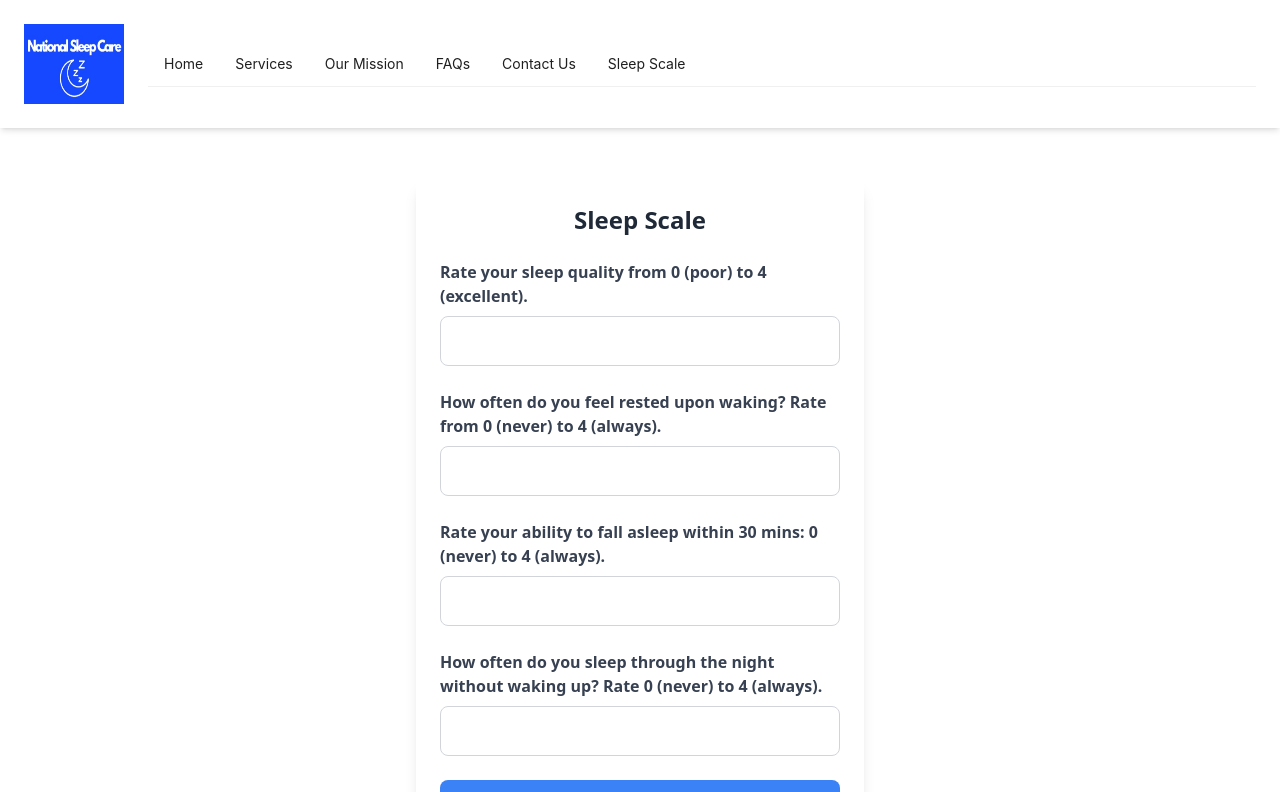
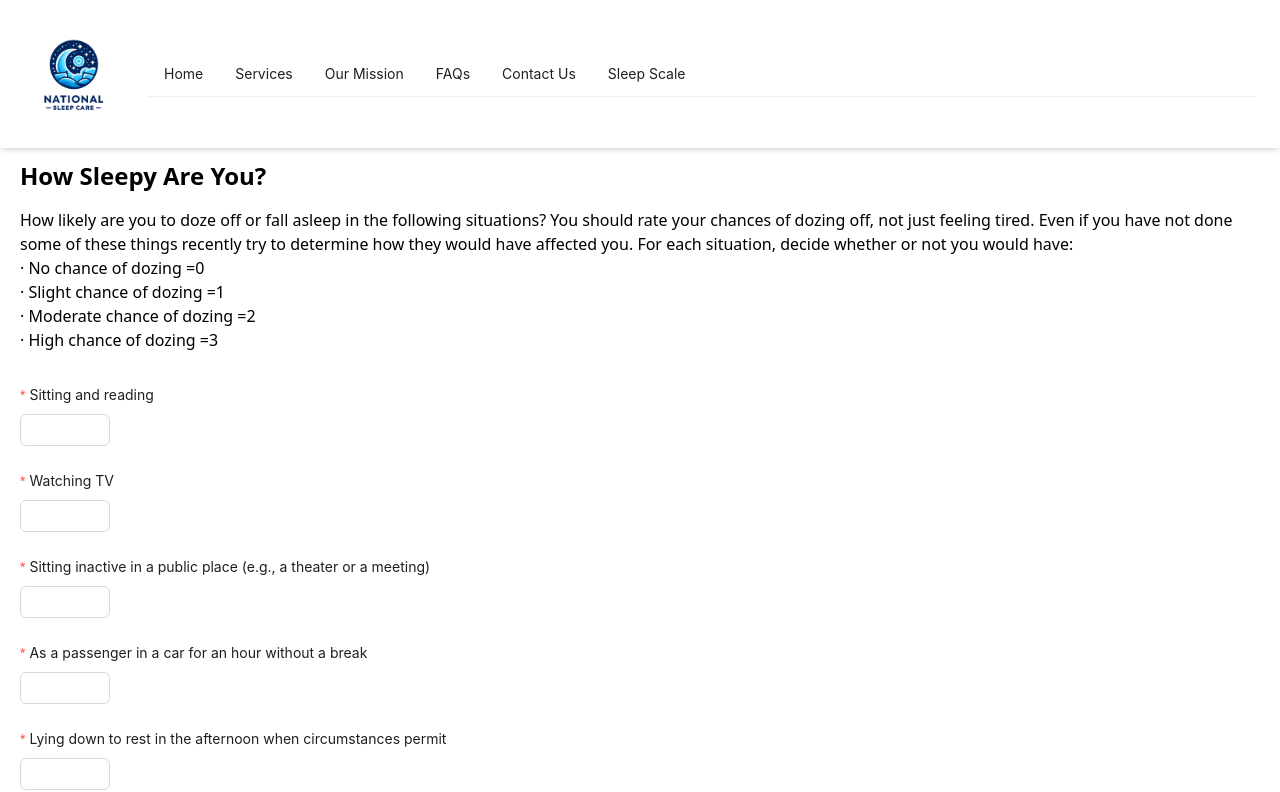
Before and after one commit to Arsalanbashir831/National-Sleep-Care, a React (Vite) app: page /sleepscale in a window 1280 px wide. Shown: the top 792 px of the page. Built offline with nearby package versions, Linux system fonts and the light colour scheme.

Commit message:
UI complete

```diff
--- a/src/component/Header.jsx
+++ b/src/component/Header.jsx
@@ -59,13 +59,9 @@ const HeroSection = () => {
         </motion.p>
         <div style={{display: 'flex',gap: 5}} className='text-left gap' whileHover="hover" whileTap="tap" variants={buttonVariants}>
           <Button type="primary" href="/about-us" className="bg-blue-500 hover:bg-blue-700 text-white font-bold py-2 px-4  h-10 rounded">
-          <Link to='/DSO'>DSO</Link>
+          <Link to='/mission'>Our Mission</Link>
           </Button>
-          <Button type="primary" href="/about-us" className="bg-blue-500 hover:bg-blue-700 text-white font-bold py-2 px-4  h-10 rounded">
-          <Link to='/DSO'>Dental Clinic</Link>
 
-
-          </Button>
         </div>
       </motion.div>
 
--- a/src/component/Navbar.jsx
+++ b/src/component/Navbar.jsx
@@ -2,7 +2,7 @@ import React, { useState } from 'react';
 import { Menu, Typography } from 'antd';
 import { MenuOutlined, CloseOutlined } from '@ant-design/icons';
 import { motion, AnimatePresence } from 'framer-motion';
-import logo from '../assets/logo.png'
+import logo from '../assets/ncslogo.png'
 import { Link } from 'react-router-dom';
 const { Title } = Typography;
 
@@ -34,7 +34,7 @@ const Navbar = () => {
     <nav className="fixed top-0 left-0 w-full flex items-center justify-between flex-wrap bg-white p-6 shadow-md z-50">
       <div className="flex items-center flex-shrink-0 text-black mr-6">
         {/* <Title level={4} className="text-blue-500 m-0">NationalSleepCare</Title> */}
-        <img src={logo} className='w-[100px] h-[80px]'/>
+        <img src={logo} className='w-[100px] h-[100px]'/>
       </div>
       <div className="block lg:hidden">
         <button onClick={() => setVisible(!visible)} className="text-blue-500 focus:outline-none">
--- a/src/component/ServiceSection.jsx
+++ b/src/component/ServiceSection.jsx
@@ -28,7 +28,7 @@ const features = [
 const FeatureCard = ({ title, content, icon }) => {
   return (
     <motion.div
-      className="flex flex-col justify-between p-6 rounded-lg shadow-lg text-white bg-gradient-to-br from-blue-700 to-blue-400 h-64"
+      className="flex flex-col justify-between p-6  rounded-lg shadow-lg text-white bg-gradient-to-br from-blue-700 to-blue-400 md:h-60 h-64"
       whileHover={{ translateY: -5 }}
       transition={{ duration: 0.3 }}
     >
--- a/src/pages/DSO.jsx
+++ b/src/pages/DSO.jsx
@@ -38,33 +38,31 @@ function DSO() {
     // Handler for form submission
     const handleSubmit = async (event, answers, formName) => {
         event.preventDefault();
-        console.log(`${formName} Answers:`, answers);
+         console.log(`${formName} Answers:`, answers);
         alert(`Thank you for completing ${formName}!`);
-        if (formName === "Dental Clinics") {
-            await event.preventDefault();
-            const endpoint = 'https://sheet.best/api/sheets/5aa43cf6-3e09-49af-9fea-d877030c5397'; // Provided by Sheet.best
-            try {
-                const response = await fetch(endpoint + '?key=LreR2TjF@Qvzm_bG5M$pRj%uE00FUIGFJCP6nkH8obiqHgfzugh7rxO-kwZmdY#F', {
-                    method: 'POST',
-                    headers: {
-                        'Content-Type': 'application/json',
-                        'X-Api-Key': 'LreR2TjF@Qvzm_bG5M$pRj%uE00FUIGFJCP6nkH8obiqHgfzugh7rxO-kwZmdY#F' // API Key
-                    },
-                    body: JSON.stringify({
-                        ...answers
-                    })
-                });
-                console.log(response);
-                if (response.ok) {
-                    alert('Form submitted successfully!');
-                } else {
-                    throw new Error('Submission failed');
-                }
-            } catch (error) {
-                console.error('Error during form submission:', error);
-                alert('Error submitting form');
-            }
-        }
+        // if (formName === "Dental Clinics") {
+        //     await event.preventDefault();
+        //     const endpoint = 'https://sheet.best/api/sheets/c5ff2654-34f9-4413-b37b-074ad8abf7fb';
+        //     try {
+        //         const response = await fetch(`${endpoint}`, {
+        //             method: 'POST',
+        //             headers: {
+        //                 'Content-Type': 'application/json',
+        //                 'X-Api-Key': 'JxGWV-nw#V0gPNQy4hPfp-RdQI2irAYQ_Fn7mo4-hvM9HxWwrxdyNqoL4s4Eb_40', // API Key
+        //             },
+        //             body: JSON.stringify({ "test":"test"})
+        //         });
+        //         console.log(response);
+        //         if (response.ok) {
+        //             alert('Form submitted successfully!');
+        //         } else {
+        //             throw new Error('Submission failed');
+        //         }
+        //     } catch (error) {
+        //         console.error('Error during form submission:', error);
+        //         alert('Error submitting form');
+        //     }
+        // }
     };
 
     return (
--- a/src/pages/SleepScale.jsx
+++ b/src/pages/SleepScale.jsx
@@ -1,64 +1,69 @@
-import React, { useState } from 'react';
+import { useState } from 'react';
+import { Form, InputNumber, Button, Modal } from 'antd';
+import { ExclamationCircleOutlined } from '@ant-design/icons';
 
-function SleepScale() {
-    const questionsSleepScale = [
-        "Rate your sleep quality from 0 (poor) to 4 (excellent).",
-        "How often do you feel rested upon waking? Rate from 0 (never) to 4 (always).",
-        "Rate your ability to fall asleep within 30 mins: 0 (never) to 4 (always).",
-        "How often do you sleep through the night without waking up? Rate 0 (never) to 4 (always)."
+export default function SleepinessForm() {
+  const [form] = Form.useForm();
+  const [isModalVisible, setIsModalVisible] = useState(false);
+  const [totalScore, setTotalScore] = useState(0);
+
+  const situations = [
+    { key: 'reading', text: 'Sitting and reading' },
+    { key: 'tv', text: 'Watching TV' },
+    { key: 'sitting_inactive', text: 'Sitting inactive in a public place (e.g., a theater or a meeting)' },
+    { key: 'car_passenger', text: 'As a passenger in a car for an hour without a break' },
+    { key: 'lying_down', text: 'Lying down to rest in the afternoon when circumstances permit' },
+    { key: 'talking', text: 'Sitting and talking to someone' },
+    { key: 'lunch', text: 'Sitting quietly after a lunch without alcohol' },
+    { key: 'car_traffic', text: 'In a car, while stopped for a few minutes in traffic' }
   ];
 
-    const [sleepScaleAnswers, setSleepScaleAnswers] = useState({});
-    const [submissionCount, setSubmissionCount] = useState(0);
-
-    const handleInputChange = (answers, setAnswers, index, value) => {
-        if (value >= 0 && value <= 4 && value !== "") {
-            setAnswers({ ...answers, [index]: parseInt(value) });
-        }
+  const onFinish = (values) => {
+    const score = Object.values(values).reduce((acc, value) => acc + value, 0);
+    setTotalScore(score);
+    setIsModalVisible(true);
   };
 
-    const handleSubmit = (event) => {
-        event.preventDefault();
-        if (Object.keys(sleepScaleAnswers).length === questionsSleepScale.length &&
-            Object.values(sleepScaleAnswers).every(value => value !== undefined)) {
-            setSubmissionCount(prevCount => prevCount + 1);
-            alert(`Thank you for completing the Sleep Scale! Total submissions: ${submissionCount + 1}`);
-            console.log('Sleep Scale Answers:', sleepScaleAnswers);
-            let sum = 0
-            Object.values(sleepScaleAnswers).forEach((answers, index)=>{
-                sum += answers;
-            })
-            console.log("Sleep Answers = ", sum);
-        } else {
-            alert('Please answer all questions with a number from 0 to 4.');
-        }
+  const closeModal = () => {
+    setIsModalVisible(false);
+  };
+
+  const getSleepStatus = (score) => {
+    if (score < 8) return "It is unlikely that you are abnormally sleepy.";
+    if (score < 10) return "You have an average amount of daytime sleepiness.";
+    if (score < 16) return "You may be excessively sleepy depending on the situation. You may want to consider seeking medical attention.";
+    return "You are excessively sleepy and should consider seeking medical attention.";
   };
 
   return (
-        <div className="flex flex-wrap justify-center items-start gap-10 mt-20 mx-20 p-5 mt-40">
-            <form onSubmit={handleSubmit}
-                  className="flex-1 min-w-[300px] max-w-md space-y-6 bg-white p-6 shadow-lg rounded-lg transition duration-300 ease-in-out">
-                <h1 className="text-2xl font-bold text-center text-gray-800">Sleep Scale</h1>
-                {questionsSleepScale.map((question, index) => (
-                    <div key={index} className="flex flex-col">
-                        <label className="font-semibold text-gray-700">{question}</label>
-                        <input
-                            type="number"
-                            min="0"
-                            max="4"
-                            value={sleepScaleAnswers[index] || ''}
-                            onChange={(e) => handleInputChange(sleepScaleAnswers, setSleepScaleAnswers, index, e.target.value)}
-                            required
-                            className="mt-2 p-3 border border-gray-300 rounded-lg focus:border-blue-500 focus:ring-2 focus:ring-blue-500 focus:ring-opacity-50 transition"
-                        />
-                    </div>
+    <div className="p-5 py-40">
+      <h1 className="text-2xl font-bold mb-4">How Sleepy Are You?</h1>
+      <p className="mb-8">
+        How likely are you to doze off or fall asleep in the following situations? You should rate your chances
+        of dozing off, not just feeling tired. Even if you have not done some of these things recently try to
+        determine how they would have affected you. For each situation, decide whether or not you would
+        have:<br/>
+        · No chance of dozing =0<br/>
+        · Slight chance of dozing =1<br/>
+        · Moderate chance of dozing =2<br/>
+        · High chance of dozing =3
+      </p>
+      <Form form={form} onFinish={onFinish} layout="vertical">
+        {situations.map(situation => (
+          <Form.Item key={situation.key} label={situation.text} name={situation.key} rules={[{ required: true, message: 'Please input your score!' }]}>
+            <InputNumber min={0} max={3} />
+          </Form.Item>
         ))}
-                <button type="submit" className="w-full bg-blue-500 text-white py-2 px-4 rounded-lg hover:bg-blue-600 transition-colors duration-200">
+        <Form.Item>
+          <Button type="primary" htmlType="submit">
             Submit
-                </button>
-            </form>
+          </Button>
+        </Form.Item>
+      </Form>
+      <Modal title="Your Total Score" visible={isModalVisible} onOk={closeModal} onCancel={closeModal} icon={<ExclamationCircleOutlined />}>
+        <p>Your total score is: {totalScore}</p>
+        <p>{getSleepStatus(totalScore)}</p>
+      </Modal>
     </div>
   );
 }
-
-export default SleepScale;
```
Also changed, not shown: src/pages/OurMission.jsx (+19 -4 lines), src/assets/ncslogo.png (added). Lines whose indentation alone changed are shown as unchanged.
